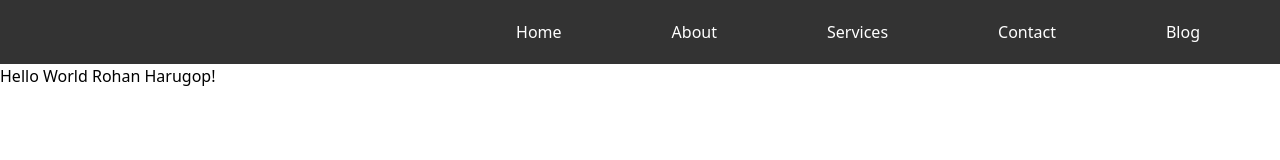
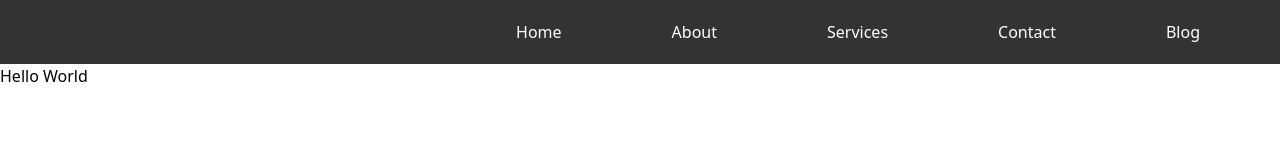
Before and after one commit to rohanharugop/LEportal, a React (Create React App) app: page / in a window 1280 px wide. Shown: the top 160 px of the page. Built offline with nearby package versions, Linux system fonts and the light colour scheme.

Commit message:
test commit

```diff
--- a/src/App.js
+++ b/src/App.js
@@ -3,7 +3,7 @@ function App() {
   return (
     <div>
       <HorizontalNav/>
-      <h1>Hello World Rohan Harugop!</h1>
+      <h1>Hello World </h1>
     </div>
   );
 }
```
